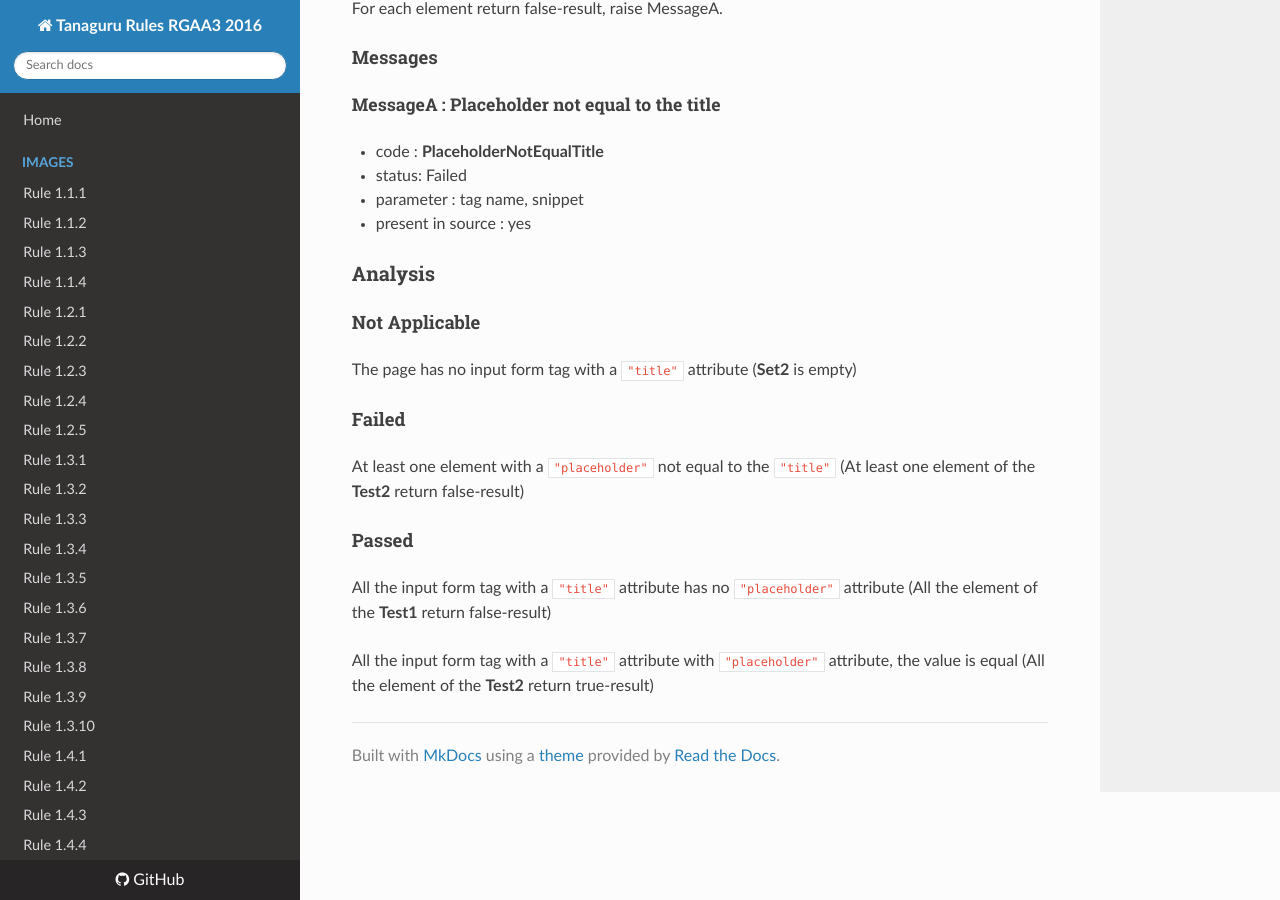
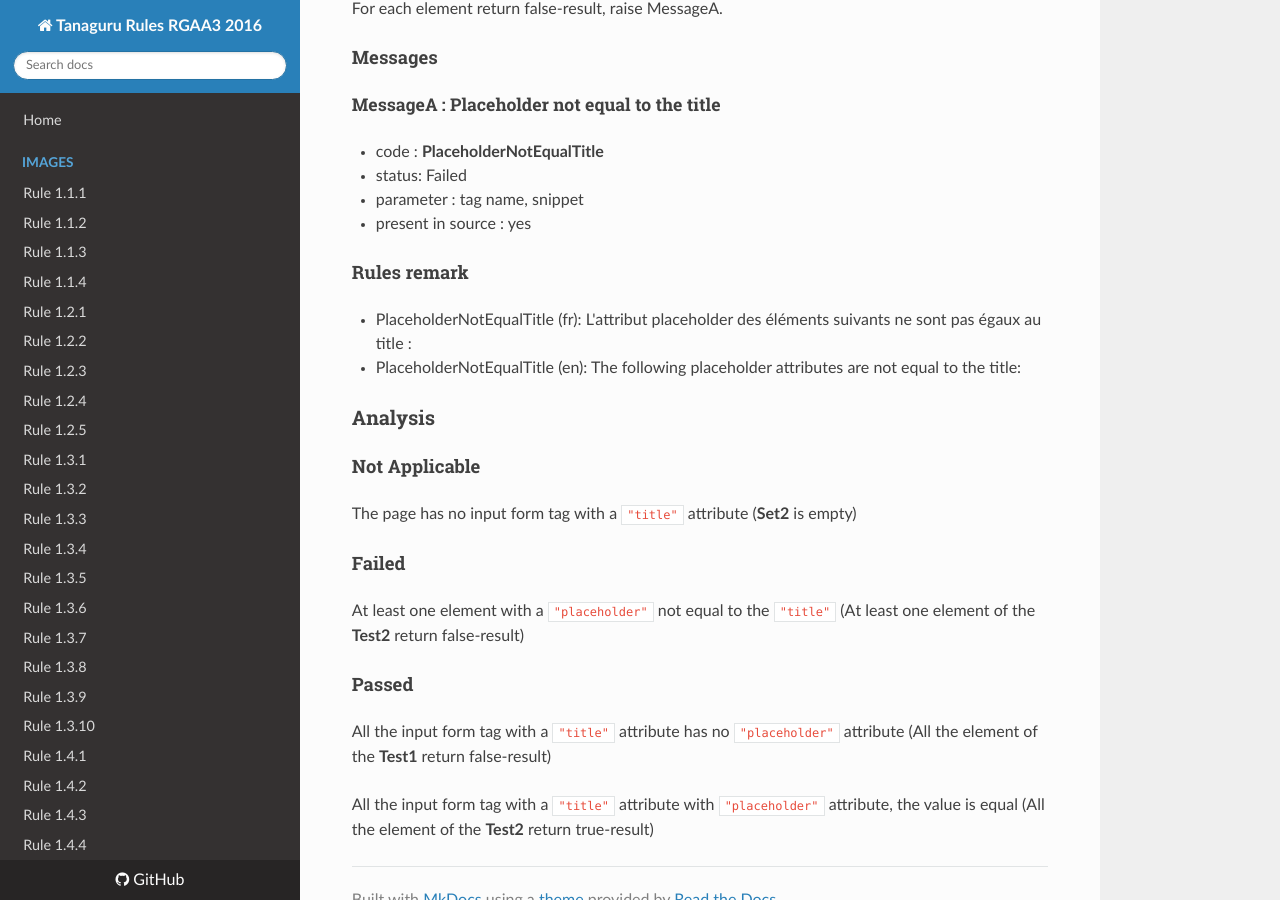
Before and after one commit to Tanaguru/RGAA3-2016, an MkDocs documentation site: the page built from docs/Rule-11-10-10.md, in a window 1280 px wide and 900 px high, scrolled down 1775 px. Built offline with MkDocs 1.6.1, drawn with Linux system fonts in a browser that asks for light colours; nearby versions of some CDN libraries; old or Windows-style settings are respelled for this version of MkDocs.

```diff
--- a/docs/Rule-11-10-10.md
+++ b/docs/Rule-11-10-10.md
@@ -8,11 +8,11 @@ No-check rule
 
 ### Criterion
 
-[11.10](http://references.modernisation.gouv.fr/referentiel-technique-0#crit-11-10)
+[11.10](http://references.modernisation.gouv.fr/rgaa/criteres.html#crit-11-10)
 
 ###Test
 
-[11.10.10](http://references.modernisation.gouv.fr/referentiel-technique-0#test-11-10-10)
+[11.10.10](http://references.modernisation.gouv.fr/rgaa/criteres.html#test-11-10-10)
 
 ### Description
 
@@ -86,6 +86,11 @@ For each element return false-result, raise MessageA.
 - parameter : tag name, snippet
 - present in source : yes
 
+#### Rules remark
+
+ * PlaceholderNotEqualTitle (fr): L'attribut placeholder des éléments suivants ne sont pas égaux au title :
+ * PlaceholderNotEqualTitle (en): The following placeholder attributes are not equal to the title:
+
 ### Analysis
 
 #### Not Applicable
```
Also changed, not shown: 3 other files.
